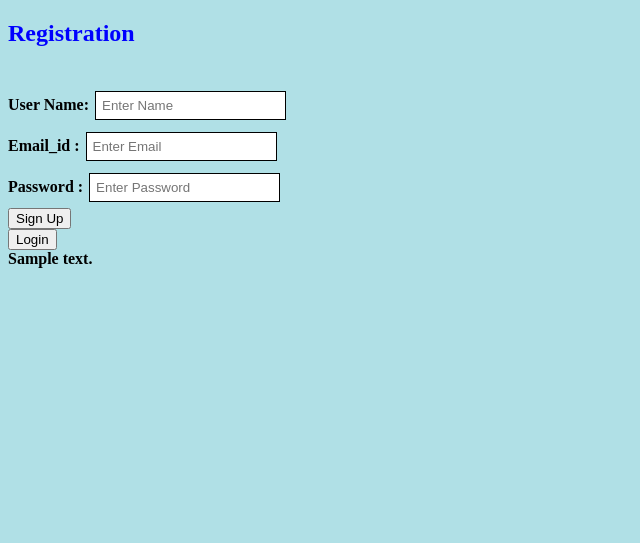
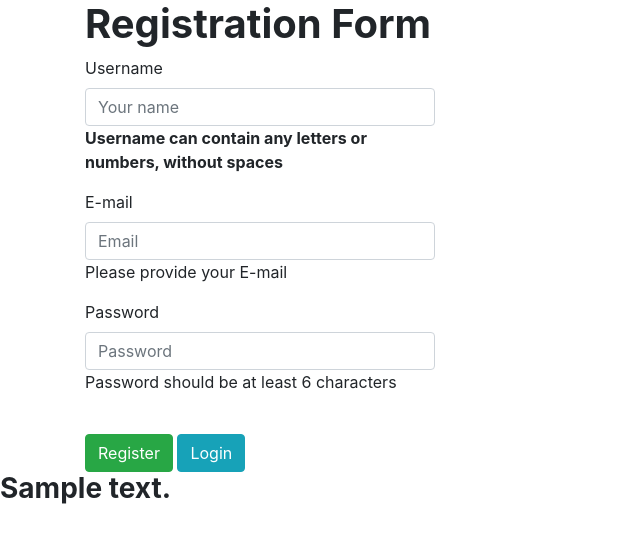
Before and after one commit to kumarisneha/todo_app, a Django app: template templates/registration.html in a window 1280 px wide. Shown: the top 543 px of the page, without its empty margins (0-640 px from the left). Run offline with Django 3.2, Linux system fonts and the light colour scheme; the template is opened without the code that fills it: most values are stand-ins (such as "Sample title", 1, 10 or a date in 2020); some libraries are stand-ins or nearby versions.

Commit message:
Modified registration.html

```diff
--- a/templates/registration.html
+++ b/templates/registration.html
@@ -1,18 +1,64 @@
+
 <!DOCTYPE html>
-<html>
+<html lang="en">
 <head>
-<link rel="stylesheet" href="/static/todo_style/styles.css">
+  <title>Registration Page</title>
+
+  <meta charset="utf-8">
+  <meta name="viewport" content="width=device-width, initial-scale=1">
+  <link rel="stylesheet" href="/static/css/bootstrap.min.css">
+  <link rel="stylesheet" href="/static/custom.css" type="text/css"/>
+  <script src="https://ajax.googleapis.com/ajax/libs/jquery/3.2.1/jquery.min.js"></script>
+  <script src="/static/js/bootstrap.min.js"></script>
 </head>
-<body background-color: powderblue;>
-<h2>Registration</h2><br>
-<form action="/registration/" method="post">{% csrf_token %}
-	<b>User Name:</b><input type="text" placeholder="Enter Name" name="user_name"><br>
-    <b>Email_id :</b><input type="text" placeholder="Enter Email" name="email_id" ><br>
-    <b>Password :</b><input type="password" placeholder="Enter Password" name="passwd" > <br>
-    <button type="submit" name="submit" align="middle">Sign Up</button><br>
-</form>
-<a href="/login/"><button>Login</button></a>
-<br>
-<b>{{text}}</b>
+
+<body>
+<div class="container">
+ 			<header>
+                <h1><strong>Registration Form</strong> </h1>
+            </header>
+
+  <div class="row">
+  	<div class="col-md-4">
+          <form class="form-horizontal" action="/registration/" method="post">{% csrf_token %}
+
+          <fieldset>
+            <div class="control-group">
+              <label class="control-label" for="username">Username</label>
+              <div class="controls">
+                <input type="text" name="user_name" placeholder="Your name" class="form-control input-lg">
+                <p class="help-block"><strong>Username can contain any letters or numbers, without spaces</strong></p>
+              </div>
+            </div>
+
+            <div class="control-group">
+              <label class="control-label" for="email">E-mail</label>
+              <div class="controls">
+                <input type="email" id="email" name="email_id" placeholder="Email" class="form-control input-lg">
+                <p class="help-block">Please provide your E-mail</p>
+              </div>
+            </div>
+
+            <div class="control-group">
+              <label class="control-label" for="password">Password</label>
+              <div class="controls">
+                <input type="password" id="password" name="passwd" placeholder="Password" class="form-control input-lg">
+                <p class="help-block">Password should be at least 6 characters</p>
+              </div>
+            </div>
+            <br>
+            <div class="control-group">
+              <!-- Button -->
+                <button type="submit" name="submit" class="btn btn-success btn-md">Register</button>
+                <a href="/login/"><button type="button" class="btn btn-info btn-md">Login</button></a>
+            </div>
+          </fieldset>
+        </form>
+
+    </div>
+
+  </div>
+</div>
+<h3><strong>{{text}}</strong></h3>
 </body>
 </html>
```
